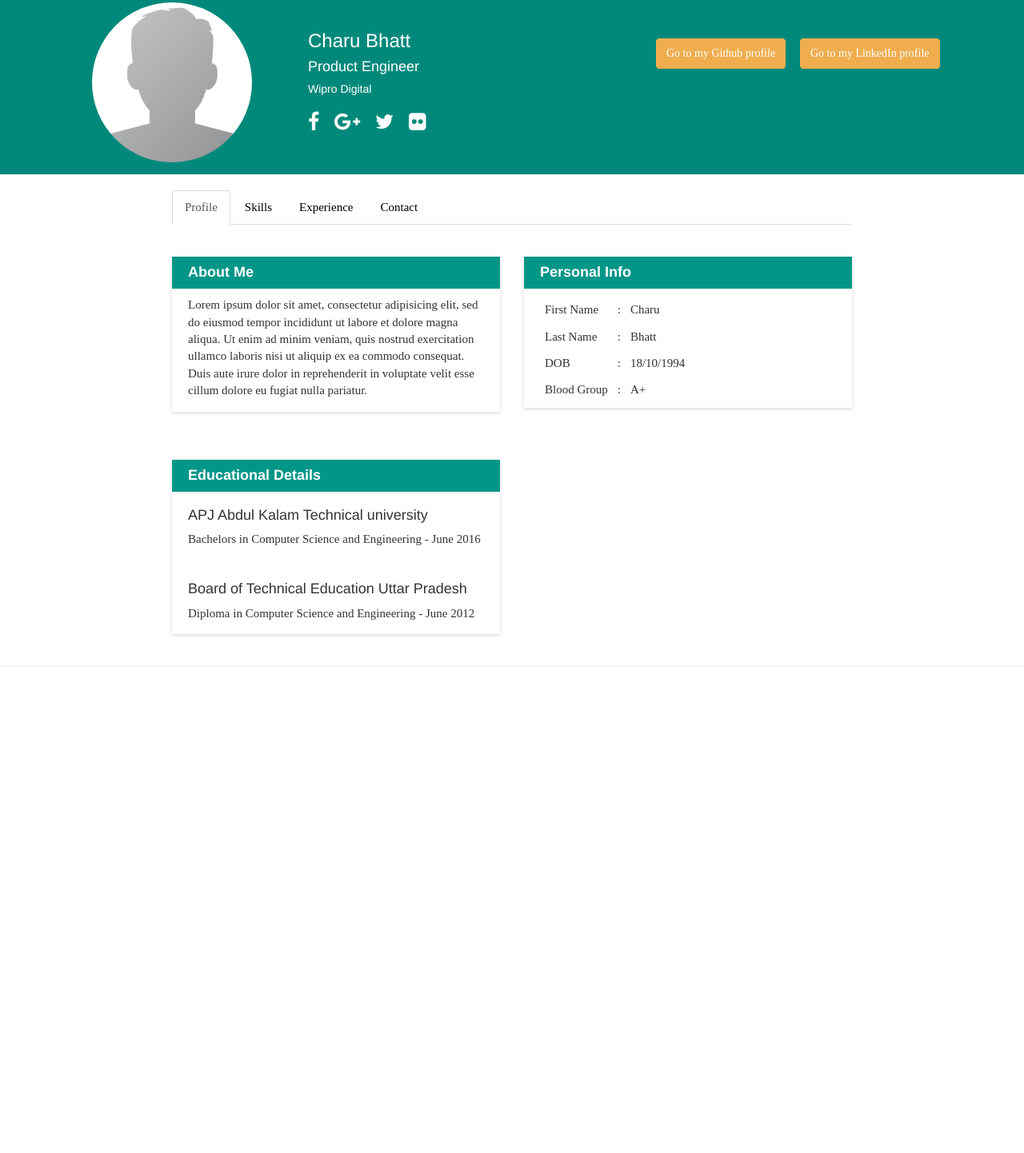
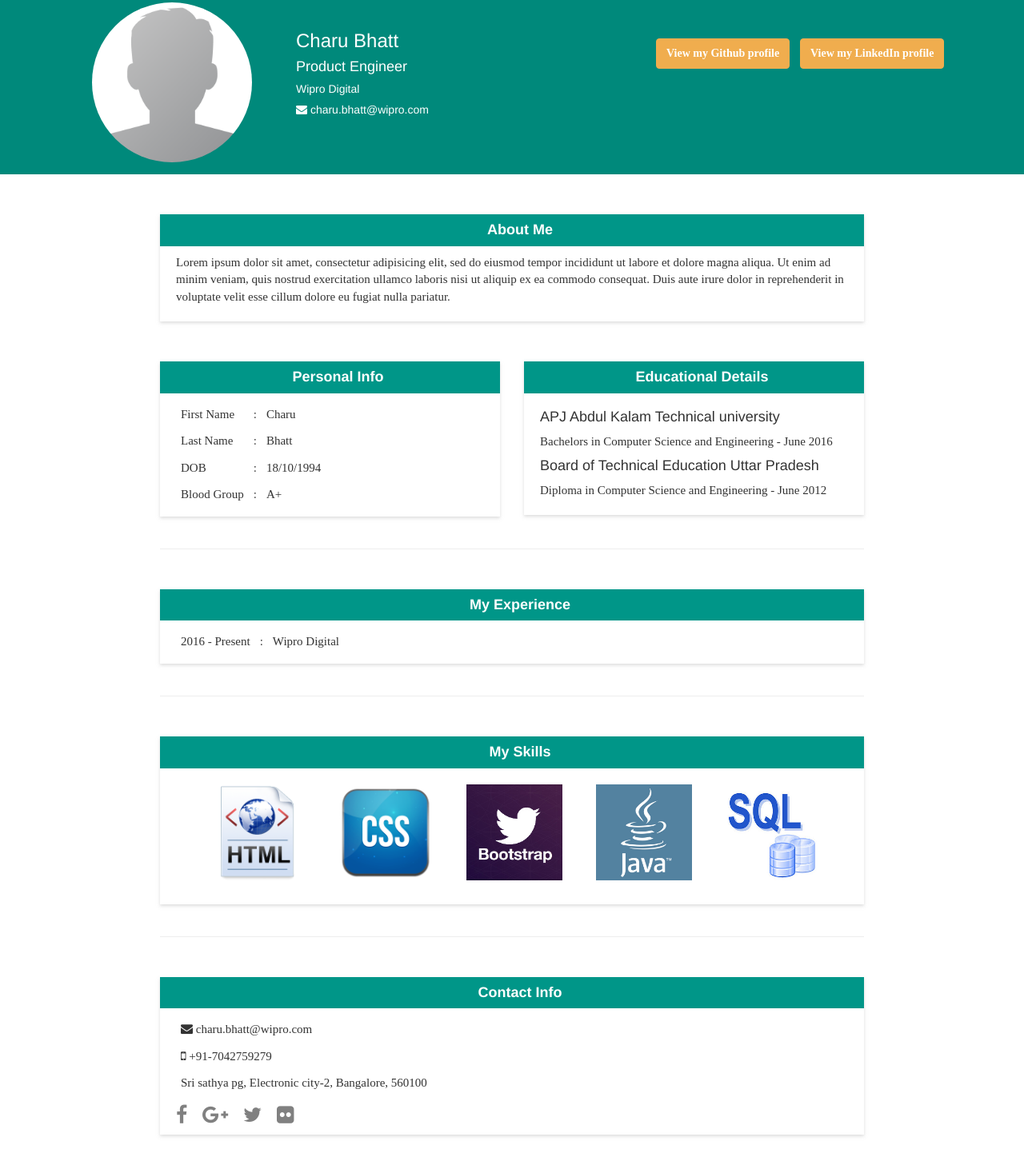
Before and after one commit to charubhatt18/Bootstrap-profile-page, a plain HTML site: page index.html in a window 1280 px wide. Shown: the part 12-1454 px from the top of the page at 80% size. Before the commit the page ends 866 px from the top, so only its background shows below. Drawn offline with nearby package versions, Linux system fonts and the light colour scheme.

Commit message:
fourth commit

```diff
--- a/includes/css/styles.css
+++ b/includes/css/styles.css
@@ -13,6 +13,23 @@ Updated: May 2017
 
    .container{
 		margin: 0 100px;
+	}
+
+	.nav-tabs li a{
+		margin-right: 0px;
+	}
+
+	#primaryContainer{
+
+		margin-top: 250px;
+	}
+
+	#info{
+		padding-left: 0;
+	}
+
+	#cardExperience{
+		align
 	}
 
 /* --------------------------------------
@@ -36,11 +53,17 @@ Updated: May 2017
 	.card_heading{
 		color: white;
 		font-weight: bold;
+		text-align: center;
+		font-size: 18px;
 	}
 
 	body{
 		font-family: lato sans-serif;
 		font-size: 15px;
+	}
+
+	.profileLinks{
+		font-weight: bold;
 	}
 
 /* --------------------------------------
@@ -55,9 +78,10 @@ Updated: May 2017
    Global Styles
    -------------------------------------- */
 
-   img{
+   #profile_pic{
 		width: 200px;
 		height: 200px;
+		margin-right: 0px;
 	}
 
    #contact_link{
@@ -75,28 +99,30 @@ Updated: May 2017
 		margin-right: 0px;
 	}
 
-	#social_icon{
+	.social_icon{
 		font-size: 25px;
 		fill: rgba(54,71,78,.7);
-		color: white;
+		color: grey;
 		margin-right: 15px;
 		border-radius: 8px;
 		margin-top: 10px;
 	}
 
-/* --------------------------------------
-   tabs
-   -------------------------------------- */
-
-   .tab_item{
-		color: black;
+	.skillsImg{
+		margin-right: 20px;
 	}
 
-	#tabContent{
-		margin-top: 250px;
-		margin-left: 200px;
-		margin-right: 200px;
-		align-content: center;
+	.skillsImg img{
+		width: 120px;
+		height:120px;
+	}
+
+	table{
+		border-spacing: 20px;
+  	}
+
+	td{
+		padding: 6px;
 	}
 
 /* --------------------------------------
@@ -109,7 +135,7 @@ Updated: May 2017
 		flex-direction: column;
 		box-shadow: 0 2px 4px 0 rgba(187,187,187,0.50);
 		width: 100%;
-		margin-top: 40px;
+		margin-top: 30px;
 		margin-bottom: 20px;
 	}
 
@@ -122,12 +148,13 @@ Updated: May 2017
 		padding-left: 20px;
 		padding-right: 20px;
 		padding-top: 10px;
-		padding-bottom: 5px;
+		padding-bottom: 10px;
 	}
 
 	.card-content-skills{
-		padding-left: 0;
-		padding-top: 10px;
+		padding-left: 60px;
+		padding-top: 20px;
+		padding-bottom: 30px;
 	}
 
 	.skillsList li{
@@ -149,6 +176,7 @@ Updated: May 2017
 
 	#info{
 		margin-left: 40px;
+
 	}
 
 	#contact_link{
@@ -200,3 +228,23 @@ Updated: May 2017
 
 
 }
+
+@media only screen
+  and (min-device-width : 1118px)
+  and (max-device-width : 1220px) {
+  /* Styles */
+  #profileLinks{
+		font-size: 12px;
+		margin-right: 5px;
+	}
+  }
+
+  @media only screen
+  and (min-device-width : 988px)
+  and (max-device-width : 1115px) {
+  /* Styles */
+  #profileLinks{
+		font-size: 10px;
+		margin-right: 5px;
+	}
+  }
--- a/index.html
+++ b/index.html
@@ -1,8 +1,9 @@
 <!DOCTYPE html>
 <html>
 	<head>
-		<title>My online profile page</title>
+		<title>My online profile page</title><!--page title-->
 
+		<meta charset="utf-8">
 		<meta name="description" content="My Online Profile Page">
 
 		<meta name="viewport" content="width=device-width, initial-scale=1.0, maximum-scale=1.0, user-scalable=no">
@@ -10,69 +11,46 @@
 		<link href="bootstrap/css/bootstrap.min.css" rel="stylesheet">
 		<link href="includes/css/bootstrap-glyphicons.css" rel="stylesheet">
 		<link href="https://cdnjs.cloudflare.com/ajax/libs/font-awesome/4.7.0/css/font-awesome.min.css" rel="stylesheet">
-		<link rel="stylesheet" href="https://fonts.googleapis.com/css?family=Lato|Lobster|Pacifico|arvo|roboto|merriweather|oswald" >
+		<link href="https://fonts.googleapis.com/css?family=Lato|Lobster|Pacifico|arvo|roboto|merriweather|oswald" rel="stylesheet">
 		<link href="includes/css/styles.css" rel="stylesheet">
 
 		<script src="includes/js/modernizr-2.6.2.min.js"></script>
-
 	</head>
 
 	<body>
+
 		<div class="container" id="main">
+			<div class="navbar navbar-fixed-top">
+				<div class="container" id="#navContainer">
+					<div class="row">
 
-			<div class="navbar navbar-fixed-top">
-				<div class="container">
-
-					<div class="row">
 						<div class="col-sm-4 col-lg-3">
-							<a href="#" class="navbar-brand" ><img src="images/profile-picture.png" alt="profile photo" class="img-circle" id="profile_pic"></a>
-						</div>
+							<a href="#" class="navbar-brand" ><img src="images/profile-picture.png" alt="profile_photo" class="img-circle" id="profile_pic"></a>
+						</div><!--col end-->
 
 						<div class="col-sm-4 col-lg-5" id="info">
 							<h3 class="title" id="name">Charu Bhatt</h3>
 							<h4 class="title">Product Engineer</h4>
 							<h5 class="title">Wipro Digital</h5>
-
-							<a href="#"><i class="fa fa-facebook" aria-hidden="true" id="social_icon"></i></a>
-
-							<a href="#"><i class="fa fa-google-plus" aria-hidden="true" id="social_icon"></i></a>
-
-							<a href="#"><i class="fa fa-twitter" aria-hidden="true" id="social_icon"></i></a>
-
-							<a href="#"><i class="fa fa-flickr" aria-hidden="true" id="social_icon"></i></a>
-						</div>
+							<h5 class="title"><i class="fa fa-envelope" aria-hidden="true"></i> charu.bhatt@wipro.com</h5>
+						</div><!--col end-->
 
 						<div class="col-sm-4 col-md-2 col-lg-2" id="contact_link">
-							<a href="https://github.com/charubhatt18" target="_blank" class="btn btn-warning btn-medium" type="button">Go to my Github profile</a>
-						</div>
+							<a href="https://github.com/charubhatt18" target="_blank" class="btn btn-warning btn-medium profileLinks">View my Github profile</a>
+						</div><!--col end-->
 
 						<div class="col-sm-4 col-md-2 col-lg-2" id="contact_link1">
-							<a href="https://www.linkedin.com/in/charu-bhatt-28600938" target="_blank" class="btn btn-warning btn-medium" type="button">Go to my LinkedIn profile</a>
-						</div>
+							<a href="https://www.linkedin.com/in/charu-bhatt-28600938" target="_blank" class="btn btn-warning btn-medium profileLinks">View my LinkedIn profile</a>
+						</div><!--col end-->
 
-					</div>
-				</div>
-			</div>
-		</div>
+					</div><!--row end-->
+				</div><!--navContainer end-->
+			</div><!--navbar end-->
 
-		<div class="row" id="tabContent">
 
+			<div class="container" id="primaryContainer">
+				<div class="row" id="#aboutMe">
 					<div class="col-sm-12">
-				<div class="tabbable">
-
-					<ul class="nav nav-tabs">
-						<li class="active"><a href="#tab1" data-toggle="tab" class="tab_item">Profile</a></li>
-						<li><a href="#tab2" data-toggle="tab" class="tab_item">Skills</a></li>
-						<li><a href="#tab3" data-toggle="tab" class="tab_item">Experience</a></li>
-						<li><a href="#tab4" data-toggle="tab" class="tab_item">Contact</a></li>
-					</ul>
-
-					<div class="tab-content">
-
-						<div class="tab-pane active" id="tab1">
-
-							<div class="row">
-								<div class="col-sm-6">
 						<div class="card">
   							<div class="card-header">
     							<h4 class="card_heading">About Me</h4>
@@ -81,15 +59,17 @@
     							<p>Lorem ipsum dolor sit amet, consectetur adipisicing elit, sed do eiusmod tempor incididunt ut labore et dolore magna aliqua. Ut enim ad minim veniam, quis nostrud exercitation ullamco laboris nisi ut aliquip ex ea commodo consequat. Duis aute irure dolor in reprehenderit in voluptate velit esse cillum dolore eu fugiat nulla pariatur.</p>
     						</div>
   						</div>
-  								</div>
+  					</div><!--col end-->
+  				</div><!--row end-->
 
+  				<div class="row">
   					<div class="col-sm-6">
   						<div class="card">
   							<div class="card-header">
     							<h4 class="card_heading">Personal Info</h4>
   							</div>
   							<div class="card-content">
-  											<table cellspacing="20px" cellpadding="6.50px">
+  								<table>
   									<tr>
   										<td>First Name</td><td>:</td><td>Charu</td>
   									</tr>
@@ -103,13 +83,10 @@
   										<td>Blood Group</td><td>:</td><td>A+</td>
   									</tr>
   								</table>
-
   							</div>
   						</div>
-  								</div>
-  							</div>
+  					</div><!--col end-->
 
-  							<div class="row">
 					<div class="col-sm-6">
 						<div class="card">
   							<div class="card-header">
@@ -118,90 +95,77 @@
    							<div class="card-content">
    								<h4>APJ Abdul Kalam Technical university</h4>
    								<p>Bachelors in Computer Science and Engineering - June 2016</p>
-    										<br>
    								<h4>Board of Technical Education Uttar Pradesh </h4>
     							<p>Diploma in Computer Science and Engineering - June 2012</p>
     						</div>
   						</div>
+  					</div><!--col end-->
+  				</div><!--row end-->
+
+  				<hr>
+
+  				<div class="row">
+					<div class="col-sm-12">
+						<div class="card">
+  							<div class="card-header">
+    							<h4 class="card_heading">My Experience</h4>
   							</div>
+  							<div class="card-content" id="cardExperience">
+  								<table>
+  									<tr>
+  										<td>2016 - Present</td><td>:</td><td>Wipro Digital</td>
+  									</tr>
+  								</table>
+  							</div>
+  						</div>
+  					</div><!--col end-->
+  				</div><!--row end-->
 
+  				<hr>
 
-  							</div>
-
-						</div>
-
-						<div class="tab-pane" id="tab2">
-
-							<div class="col-sm-6">
+				<div class="row">
+					<div class="col-sm-12">
 						<div class="card">
 							<div class="card-header">
 								<h4 class="card_heading">My Skills</h4>
 							</div>
 							<div class="card-content-skills">
-  										<ul class="skillsList">
-  											<li>HTML5</li>
-  											<li>CSS3</li>
-  											<li>Bootstrap</li>
-  											<li>Java</li>
-  											<li>Oracle SQL</li>
-  										</ul>
+								<div class="row">
+									<div class="col-lg-2 col-sm-12 col-md-6 skillsImg"><img src="images/html2.png" alt="HTML"></div>
+									<div class="col-lg-2 col-sm-12 col-md-6 skillsImg"><img src="images/css.png" alt="CSS"></div>
+									<div class="col-lg-2 col-sm-12 col-md-6 skillsImg"><img src="images/bootstrap.jpg" alt="Bootstrap"></div>
+									<div class="col-lg-2 col-sm-12 col-md-6 skillsImg"><img src="images/java.jpg" alt="Java"></div>
+									<div class="col-lg-2 col-sm-12 col-md-6 skillsImg"><img src="images/sql.jpg" alt="SQL"></div>
 								</div>
 							</div>
 						</div>
+					</div><!--col end-->
+				</div><!--row end-->
 
-						</div>
+				<hr>
 
-						<div class="tab-pane" id="tab3">
-
-							<div class="col-sm-6">
-  								<div class="card">
-  									<div class="card-header">
-    									<h4 class="card_heading">My Experience</h4>
-  									</div>
-  									<div class="card-content">
-  										<table cellspacing="20px" cellpadding="6.50px">
-  											<tr>
-  												<td>2016-18</td><td>:</td><td>Wipro Digital</td>
-  											</tr>
-  											<tr>
-  												<td>2018-23</td><td>:</td><td>Accenture Technologies</td>
-  											</tr>
-  											<tr>
-  												<td>2023-Present</td><td>:</td><td>Microsoft Corporation</td>
-  											</tr>
-  										</table>
-  									</div>
-  								</div>
-  							</div>
-
-						</div>
-
-						<div class="tab-pane" id="tab4">
-
-							<div class="col-sm-6">
+				<div class="row">
+					<div class="col-sm-12">
 						<div class="card">
 							<div class="card-header">
 								<h4 class="card_heading">Contact Info</h4>
 							</div>
 							<div class="card-content">
-  											<table cellspacing="20px" cellpadding="5px">
+								<table>
 									<tr>
-  													<td>Email</td><td>:</td><td><span class="glyphicon glyphicon-envelope"></span> charu.bhatt@wipro.com</td>
+										<td><i class="fa fa-envelope" aria-hidden="true"></i> charu.bhatt@wipro.com</td>
 									</tr>
 									<tr>
-  													<td>Mobile no.</td><td>:</td><td><span class="glyphicon glyphicon-phone"></span> +91-7042759279</td>
+										<td><i class="fa fa-mobile" aria-hidden="true"></i> +91-7042759279</td>
   									</tr>
   									<tr>
-  													<td>Address</td><td>:</td><td>Sri sathya pg, Electronic city-2, Bangalore, 560100</td>
+  										<td>Sri sathya pg, Electronic city-2, Bangalore, 560100</td>
   									</tr>
-
  								</table>
-
-  										</div>
-  									</div>
-  							</div>
-
-						</div>
+								<a href="#"><i class="fa fa-facebook social_icon" aria-hidden="true"></i></a>
+								<a href="#"><i class="fa fa-google-plus social_icon" aria-hidden="true"></i></a>
+								<a href="#"><i class="fa fa-twitter social_icon" aria-hidden="true"></i></a>
+								<a href="#"><i class="fa fa-flickr social_icon" aria-hidden="true"></i></a>
 							</div>
 						</div>
 					</div>
@@ -209,13 +173,13 @@
 
 				<hr>
 
-
+			</div><!--primaryContainer end-->
+		</div><!--main container end-->
 
 		<script src="http://code.jquery.com/jquery.js"></script>
 
 		<script>window.jQuery || document.write('<script src="includes/js/jquery-1.8.2.min.js"><\/script>')</script>
 
 		<script src="bootstrap/js/bootstrap.min.js"></script>
-
 	</body>
 </html>
```
Also changed, not shown: images/bootstrap.jpg (added), images/css.png (added), images/html.png (added), images/html2.png (added), images/java.jpg (added), images/sql.jpg (added). Lines whose indentation alone changed are shown as unchanged.
